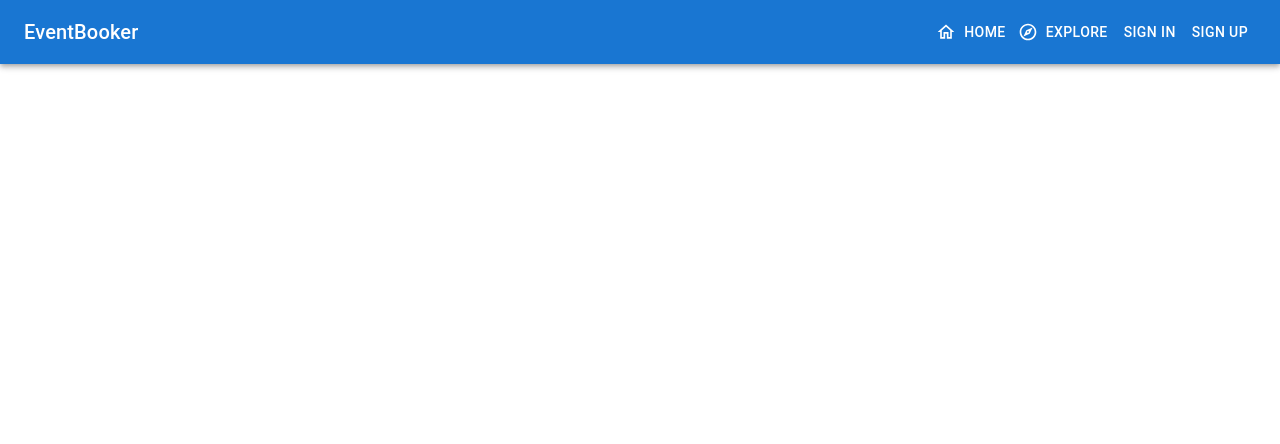
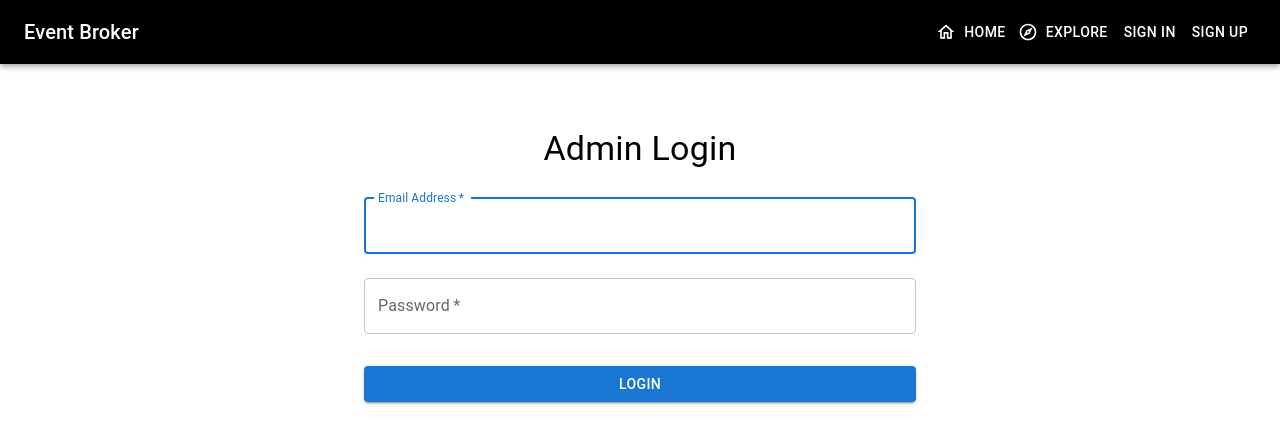
Before and after one commit to AFTABSHIAKH786/event_app_CI-CD, a React (Vite) app: page /admin/login in a window 1280 px wide. Shown: the top 444 px of the page. Built offline with nearby package versions, Linux system fonts and the light colour scheme; no server answers.

Commit message:
Private Routes for Admin

```diff
--- a/src/App.jsx
+++ b/src/App.jsx
@@ -1,12 +1,14 @@
 // src/App.jsx
 import { BrowserRouter as Router, Route, Routes } from 'react-router-dom';
-import { AuthProvider } from './components/AuthProvider';
+import { AuthProvider } from './utils/AuthProvider';
 import Navigation from './components/Navigation';
 import Home from './components/Home';
 import SignUp from './components/SignUp';
 import SignIn from './components/SignIn';
 import Dashboard from './components/Dashboard';
-
+import AdminLoginPage from './components/AdminLoginPage';
+import PrivateRoute from './utils/PrivateRoute';
+import AdminDashboard from './components/AdminDashboard';
 function App() {
   return (
     <AuthProvider>
@@ -18,6 +20,15 @@ function App() {
             <Route path="/signup" element={<SignUp />} />
             <Route path="/signin" element={<SignIn />} />
             <Route path="/dashboard" element={<Dashboard />} />
+            <Route path="/admin/login" element={<AdminLoginPage />} />
+            <Route
+              path='/admin/dashboard'
+              element={
+                <PrivateRoute>
+                  <AdminDashboard/>
+                </PrivateRoute>
+              }
+            />
           </Routes>
         </div>
       </Router>
--- /dev/null
+++ b/src/components/AdminDashboard.jsx
@@ -0,0 +1,11 @@
+const AdminDashboard = () => {
+  return (
+    <div className="container mx-auto p-4">
+      <h1 className="text-2xl font-bold mb-4">Admin Dashboard</h1>
+      <p>Welcome to the admin dashboard. Here you can manage events and users.</p>
+      {/* Add more admin functionalities here */}
+    </div>
+  );
+};
+
+export default AdminDashboard;
--- /dev/null
+++ b/src/components/AdminLoginPage.jsx
@@ -0,0 +1,81 @@
+import { useState } from 'react';
+import { signInWithEmailAndPassword } from 'firebase/auth';
+import { auth } from '../firebase';
+import { useNavigate } from 'react-router-dom';
+import {
+  Container,
+  Typography,
+  TextField,
+  Button,
+  Box,
+  Alert
+} from '@mui/material';
+
+export default function AdminLoginPage() {
+  const [email, setEmail] = useState('');
+  const [password, setPassword] = useState('');
+  const [error, setError] = useState(null);
+  const navigate = useNavigate();
+
+  const handleLogin = async (e) => {
+    e.preventDefault();
+    setError(null);
+
+    if (!email.endsWith('@eventbroker.com')) {
+      setError('Only @eventbroker.com email addresses are allowed for admin access.');
+      return;
+    }
+
+    try {
+      await signInWithEmailAndPassword(auth, email, password);
+      navigate('/admin/dashboard');
+    } catch (error) {
+      setError(error.message);
+    }
+  };
+
+  return (
+    <Container maxWidth="sm">
+      <Box sx={{ mt: 8, display: 'flex', flexDirection: 'column', alignItems: 'center' }}>
+        <Typography component="h1" variant="h4" gutterBottom>
+          Admin Login
+        </Typography>
+        {error && <Alert severity="error" sx={{ width: '100%', mb: 2 }}>{error}</Alert>}
+        <Box component="form" onSubmit={handleLogin} sx={{ width: '100%' }}>
+          <TextField
+            margin="normal"
+            required
+            fullWidth
+            id="email"
+            label="Email Address"
+            name="email"
+            autoComplete="email"
+            autoFocus
+            value={email}
+            onChange={(e) => setEmail(e.target.value)}
+          />
+          <TextField
+            margin="normal"
+            required
+            fullWidth
+            name="password"
+            label="Password"
+            type="password"
+            id="password"
+            autoComplete="current-password"
+            value={password}
+            onChange={(e) => setPassword(e.target.value)}
+          />
+          <Button
+            type="submit"
+            fullWidth
+            variant="contained"
+            sx={{ mt: 3, mb: 2 }}
+          >
+            Login
+          </Button>
+        </Box>
+      </Box>
+    </Container>
+  );
+}
--- a/src/components/Dashboard.jsx
+++ b/src/components/Dashboard.jsx
@@ -57,9 +57,9 @@ const events = [
 
 const Dashboard = () => {
   return (
-    <div>
-      <div style={{ padding: "20px" }}>
-        <Card style={{ marginBottom: "20px" }}>
+    <div className="bg-black">
+      <div className="p-[20px] ">{/*style={{ padding: "20px" }}*/}
+        <Card style={{ marginBottom: "20px" }} >
           <CardContent>
             <Typography variant="h5" gutterBottom>
               On-going events
@@ -121,11 +121,6 @@ const Dashboard = () => {
               ))}
             </Grid>
           </CardContent>
-          <CardActions>
-            <Button color="primary" fullWidth>
-              Create New Event
-            </Button>
-          </CardActions>
         </Card>
       </div>
     </div>
--- a/src/components/Navigation.jsx
+++ b/src/components/Navigation.jsx
@@ -86,7 +86,7 @@ const Navigation = () => {
   );
 
   return (
-    <AppBar position="static">
+    <AppBar position="static" sx={{ backgroundColor: 'black' }}>
       <Toolbar>
         {isMobile && (
           <IconButton
@@ -100,14 +100,14 @@ const Navigation = () => {
           </IconButton>
         )}
         <Typography variant="h6" component="div" sx={{ flexGrow: 1 }}>
-          EventBooker
+          <RouterLink>Event Broker</RouterLink>
         </Typography>
         {!isMobile && (
           <>
             <Button color="inherit" component={RouterLink} to="/" startIcon={<HomeOutlined />}>
               Home
             </Button>
-            <Button color="inherit" component={RouterLink} to="/explore" startIcon={<ExploreOutlined />}>
+            <Button color="inherit" component={RouterLink} to="/dashboard" startIcon={<ExploreOutlined />}>
               Explore
             </Button>
             {user ? (
--- /dev/null
+++ b/src/utils/PrivateRoute.jsx
@@ -0,0 +1,24 @@
+import { Navigate } from 'react-router-dom';
+import { useAuth } from '../hooks/useAuth';
+import PropTypes from 'prop-types';
+
+const PrivateRoute = ({ children }) => {
+  const { user, loading } = useAuth();
+
+  if (loading) {
+    return <div>Loading...</div>;
+  }
+
+  if (!user || !user.email.endsWith('@eventbroker.com')) {
+    return <Navigate to="/admin/login" replace />;
+  }
+
+  return children;
+};
+
+// Add PropTypes validation
+PrivateRoute.propTypes = {
+  children: PropTypes.node.isRequired,
+};
+
+export default PrivateRoute;
```
Also changed, not shown: src/utils/AuthProvider.jsx (renamed from src/components/AuthProvider.jsx).
